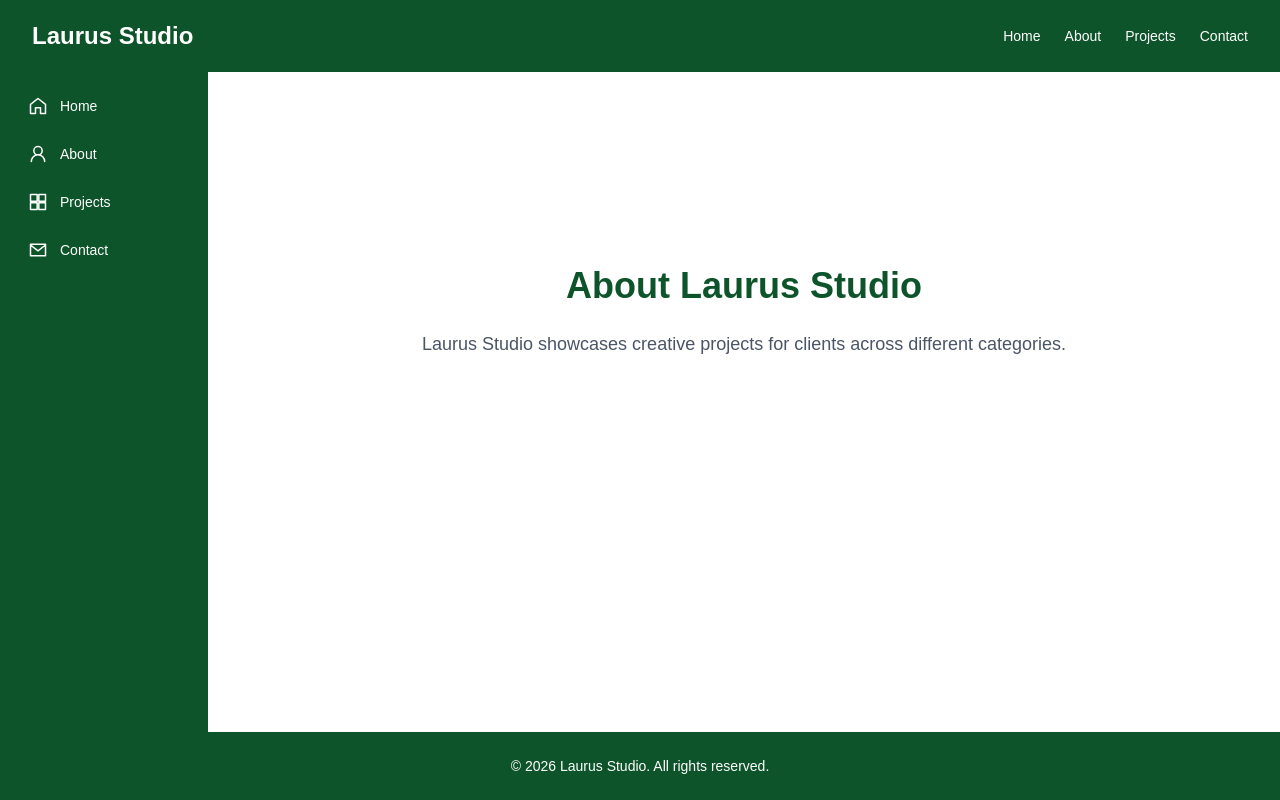
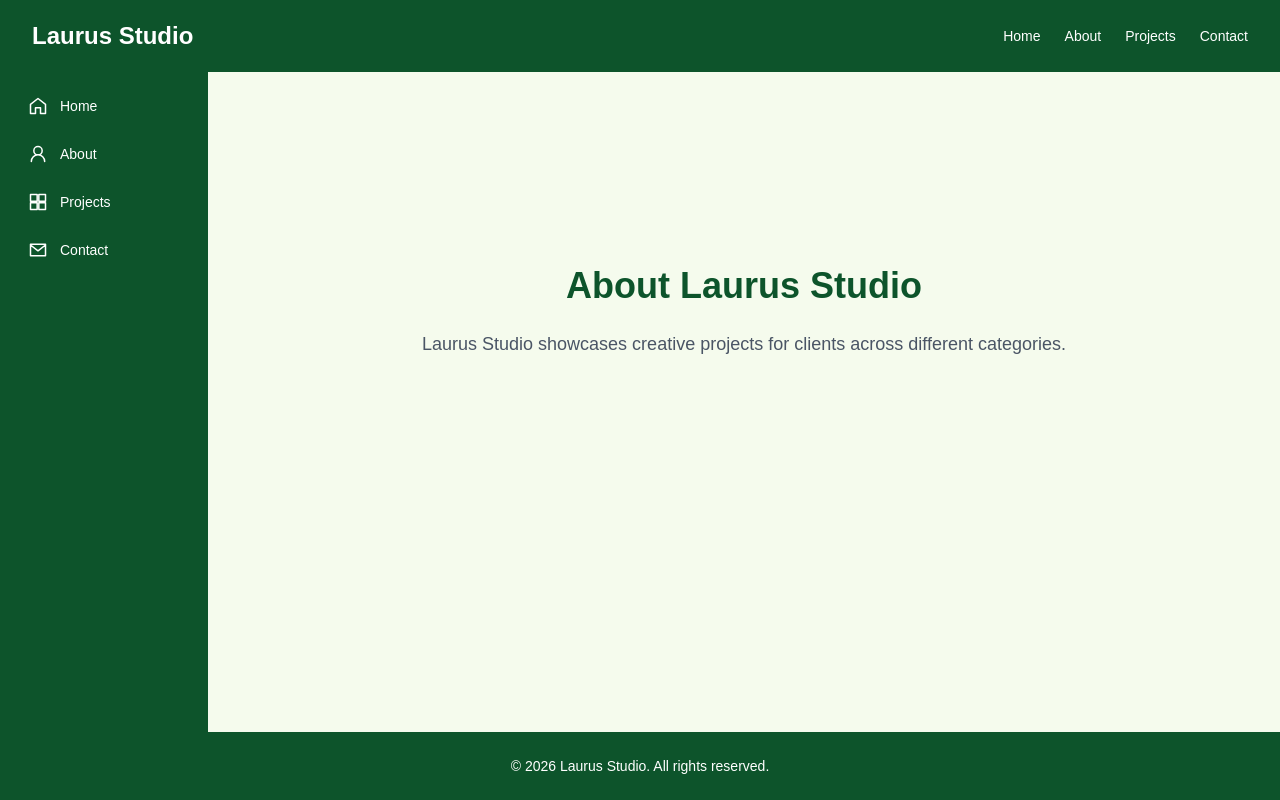
Before and after one commit to abrahamviernes/week4-layout, a Next.js app: page /about in a window 1280 px wide. Built offline with nearby package versions, Linux system fonts and the light colour scheme.

Commit message:
Change main background color in layout

```diff
--- a/app/layout.js
+++ b/app/layout.js
@@ -29,7 +29,7 @@ export default function RootLayout({ children }) {
 
 <div className="flex min-w-0 flex-1 flex-col md:flex-row">
   <Sidebar />
-  <main className="min-w-0 flex-1">{children}</main>
+  <main className="min-w-0 flex-1 bg-[#f5fbed]">{children}</main>
 </div>
 
         <Footer />
```
